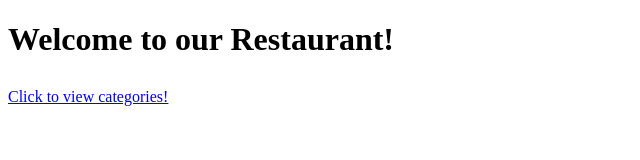
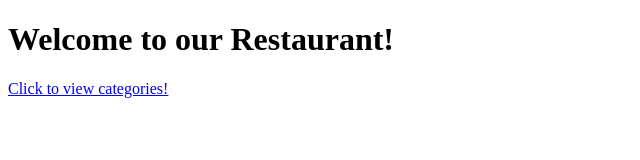
Before and after one commit to saokar/coursera-test, a plain HTML site: page module4-solution/index.html in a window 1280 px wide. Shown: the whole page, without its empty margins (0-640 px from the left). Drawn offline with Linux system fonts and the light colour scheme.

Commit message:
week 4 assignment

```diff
--- a/module4-solution/index.html
+++ b/module4-solution/index.html
@@ -2,7 +2,7 @@
 <html ng-app='MenuApp'>
   <head>
     <meta charset="utf-8">
-    <link rel="stylesheet" href="styles/styles.css">
+    <!-- <link rel="stylesheet" href="styles/styles.css"> -->
     <title>Restaurant App</title>
   </head>
   <body>
```
